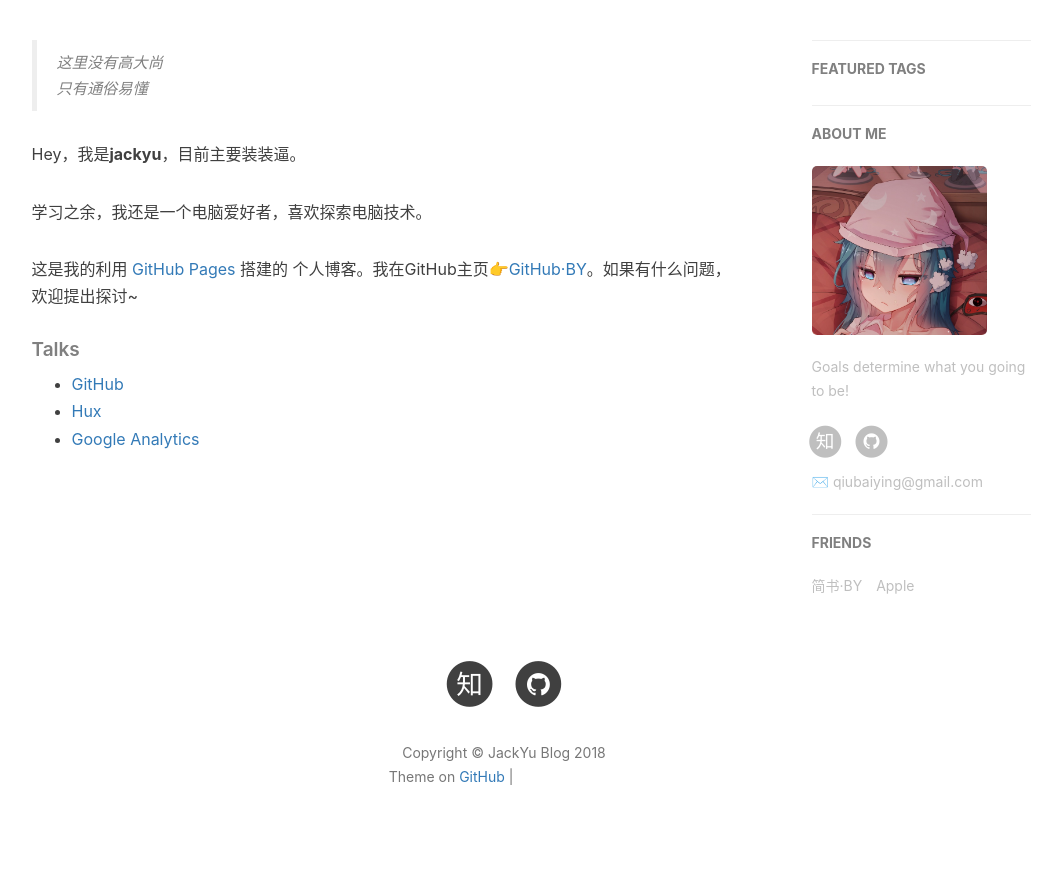
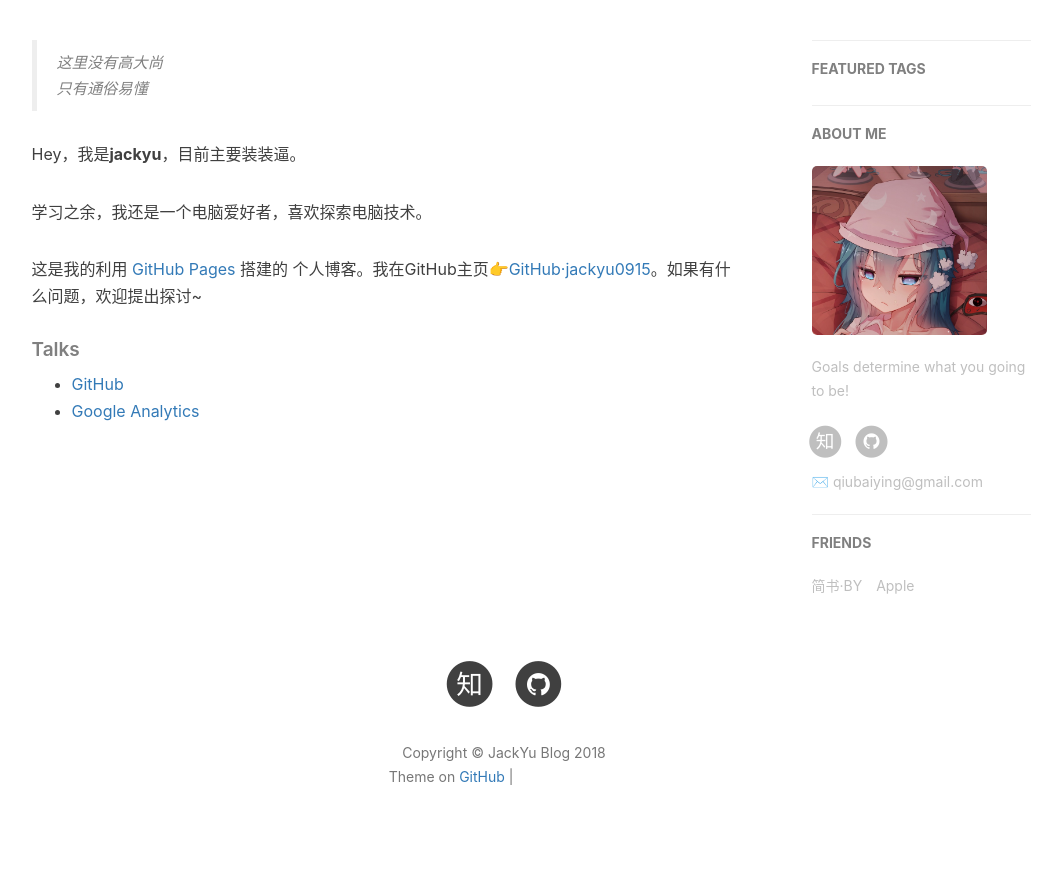
Before and after one commit to yyzz221/jackyu0915.github.io, a Jekyll site: the page built from about.html, in a window 1280 px wide. Shown: the part 418-1299 px from the top of the page, without its empty margins (136-1198 px from the left). Built offline with Jekyll 4.4.1, drawn with Linux system fonts in a browser that asks for light colours; nearby versions of some CDN libraries; comment, search, counter and statistics services are not loaded; grey boxes are pictures that could not be loaded.

Commit message:
小的修改

```diff
--- a/about.html
+++ b/about.html
@@ -22,7 +22,7 @@
 
     <p>学习之余，我还是一个电脑爱好者，喜欢探索电脑技术。</p>
 
-    <p>这是我的利用 <a href="https://pages.github.com/">GitHub Pages</a> 搭建的 个人博客。我在GitHub主页<a href="https://github.com/jackyu0915/">👉GitHub·BY</a>。如果有什么问题，欢迎提出探讨~</p>
+    <p>这是我的利用 <a href="https://pages.github.com/">GitHub Pages</a> 搭建的 个人博客。我在GitHub主页<a href="https://github.com/jackyu0915/">👉GitHub·jackyu0915</a>。如果有什么问题，欢迎提出探讨~</p>
 
     <p></p>
 
@@ -30,7 +30,6 @@
 
     <ul>
         <li><a href="https://github.com">GitHub</a></li>
-        <li><a href="http://huangxuan.me/">Hux</a></li>
         <li><a href="https://analytics.google.com/analytics">Google Analytics</a></li>
     </ul>
 </div>
```
